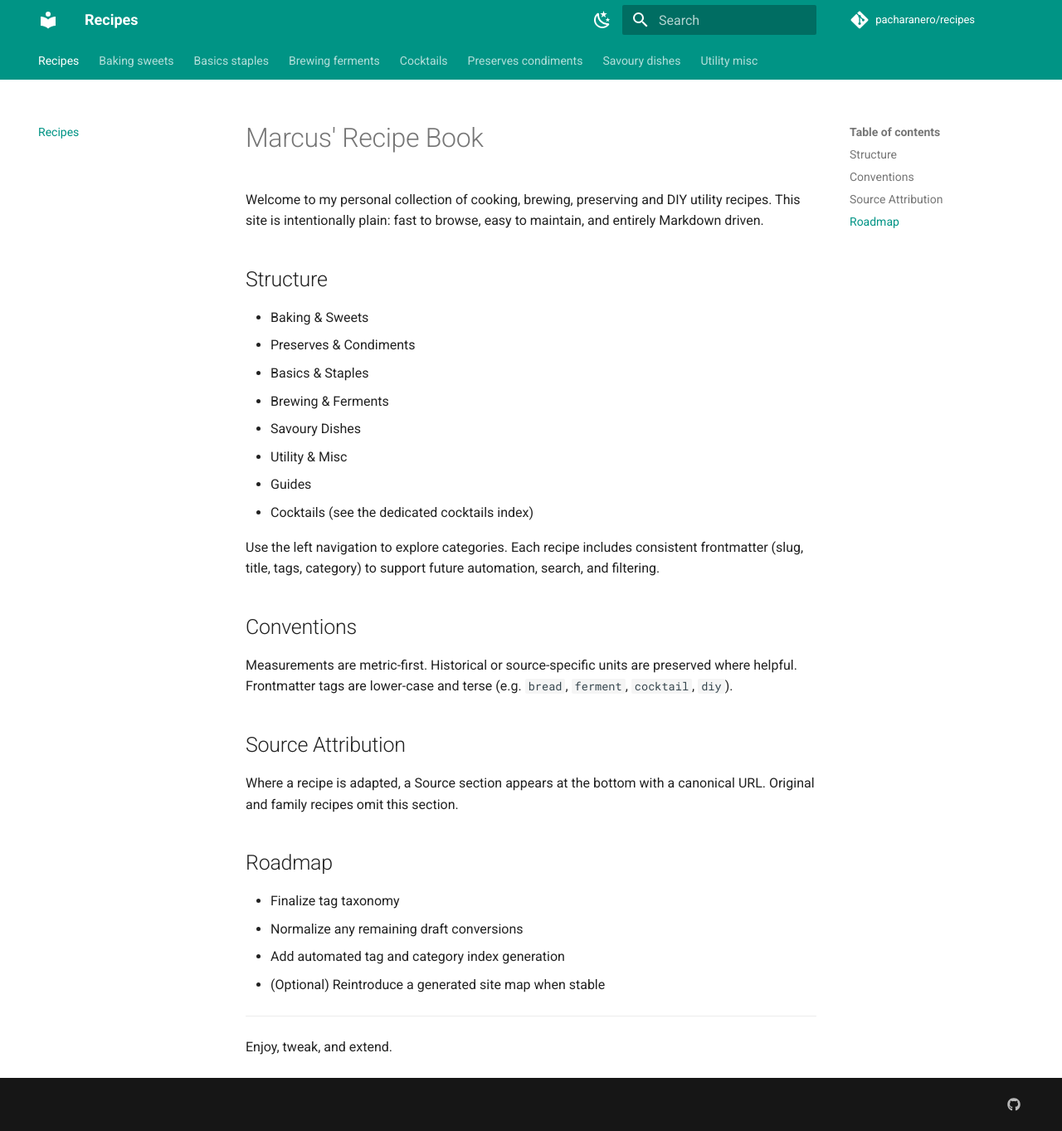
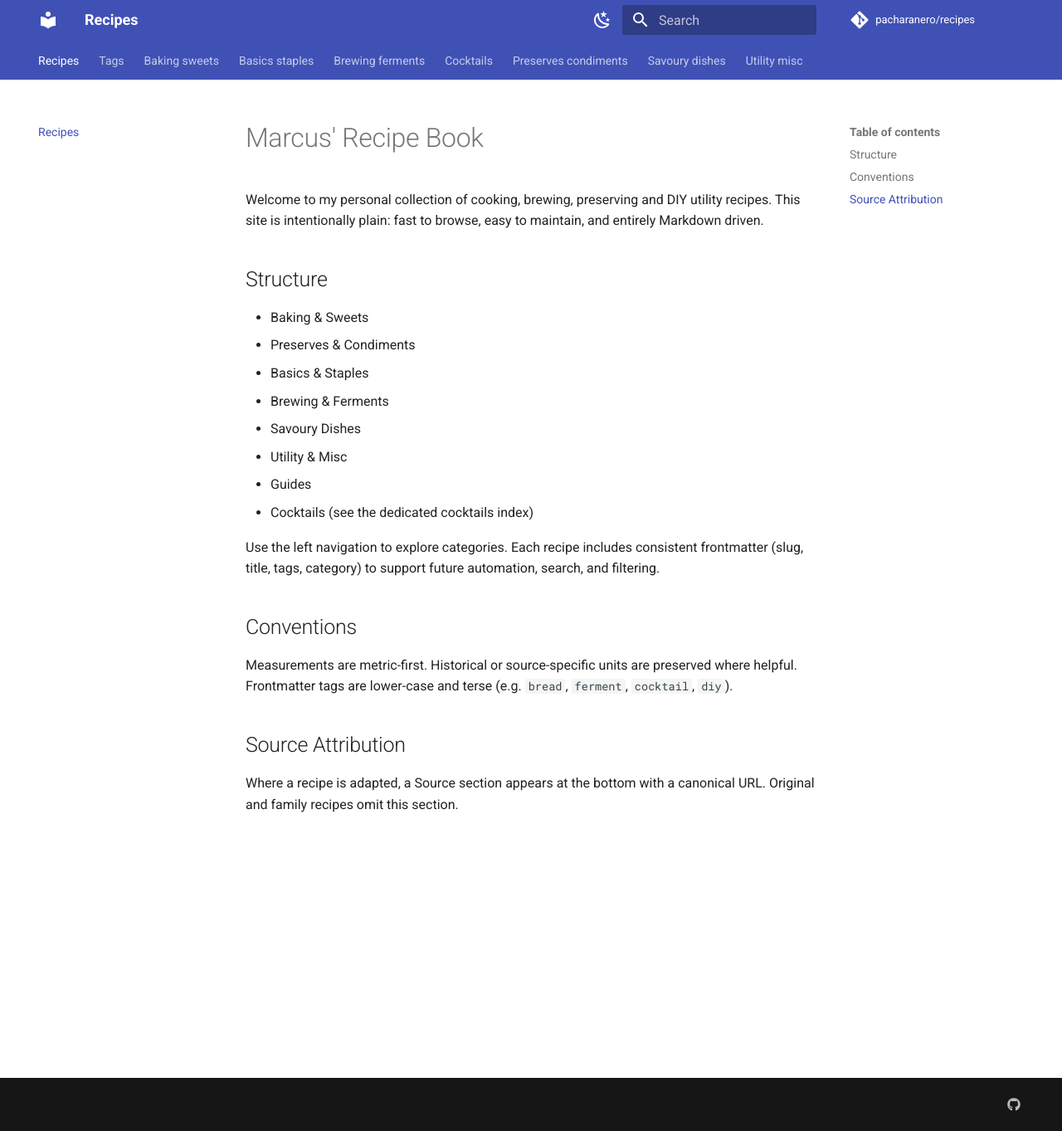
Before and after one commit to pacharanero/recipes, an MkDocs documentation site: the page built from recipes/index.md, in a window 1280 px wide and 1363 px high. Shown: the whole window at 83% size. Built offline with MkDocs 1.6.1 and Material for MkDocs 9.7.7, drawn with Linux system fonts in a browser that asks for light colours; comment, search, counter and statistics services are not loaded.

```diff
--- a/mkdocs.yml
+++ b/mkdocs.yml
@@ -23,17 +23,20 @@ theme:
     - toc.follow
   palette:
     - scheme: default
-      primary: teal
+      primary: custom
       accent: amber
       toggle:
         icon: material/weather-night
         name: Switch to dark mode
     - scheme: slate
-      primary: teal
+      primary: custom
       accent: amber
       toggle:
         icon: material/weather-sunny
         name: Switch to light mode
+  # Custom CSS to define the custom primary color variable
+extra_css:
+  - styles/brand.css
 
 markdown_extensions:
   - admonition
@@ -49,6 +52,8 @@ markdown_extensions:
 
 plugins:
   - search
+  - tags:
+      tags_file: tags.md
 
 extra:
   generator: false
--- a/recipes/index.md
+++ b/recipes/index.md
@@ -26,14 +26,3 @@ Measurements are metric-first. Historical or source-specific units are preserved
 ## Source Attribution
 
 Where a recipe is adapted, a Source section appears at the bottom with a canonical URL. Original and family recipes omit this section.
-
-## Roadmap
-
-- Finalize tag taxonomy
-- Normalize any remaining draft conversions
-- Add automated tag and category index generation
-- (Optional) Reintroduce a generated site map when stable
-
----
-
-Enjoy, tweak, and extend.
```
Also changed, not shown: README.md (+2 -0 lines), recipes/basics-staples/olive-oil-bechamel-sauce.md (added, +57 -0 lines), recipes/savoury-dishes/ham-bechamel-croquettes.md (added, +67 -0 lines), recipes/tags.md (added, +11 -0 lines), 2 other files.
